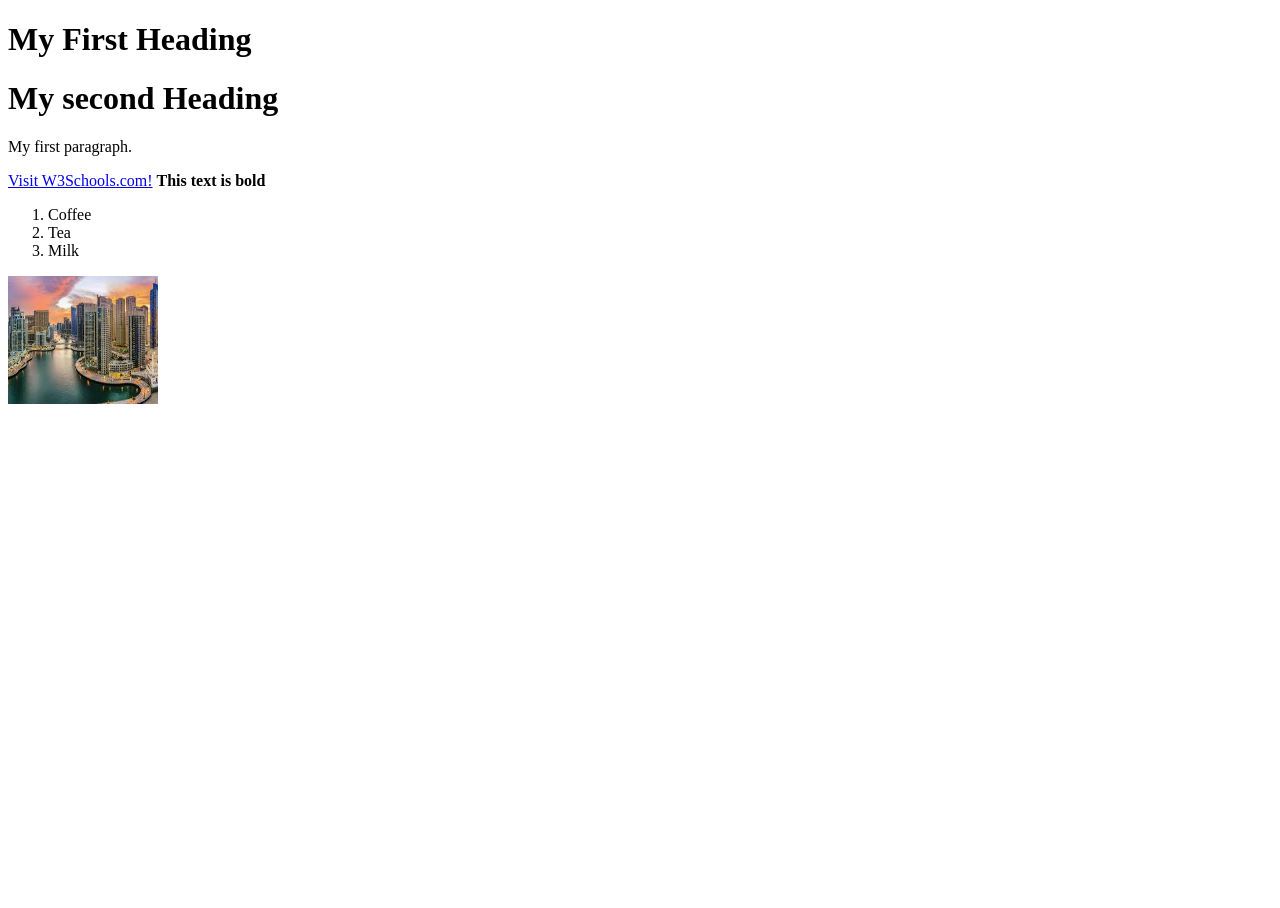
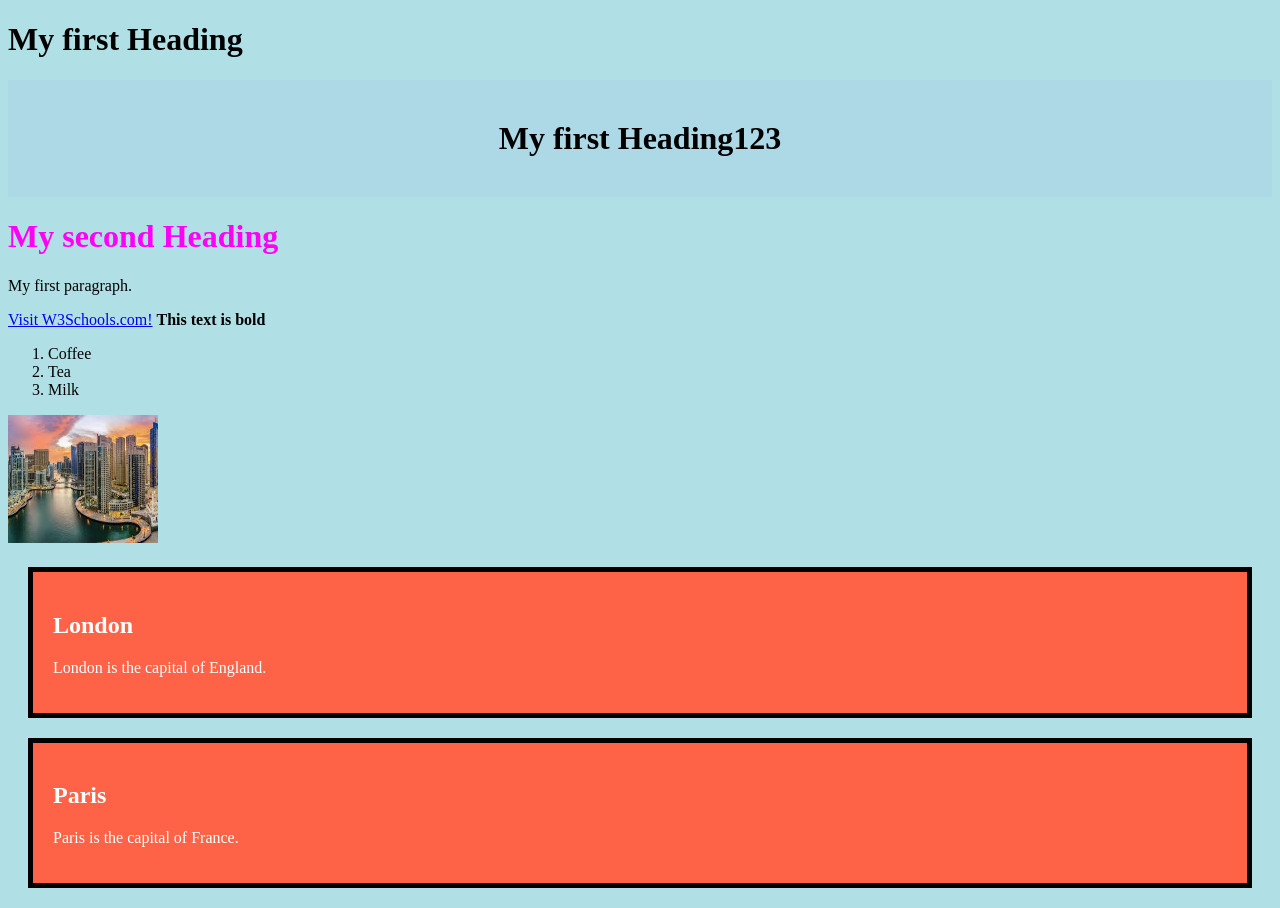
Before and after one commit to EllinaAzadova/site2, a plain HTML site: page index.html in a window 1280 px wide. Before the commit the page ends 800 px from the top, so only its background shows below. Drawn offline with Linux system fonts and the light colour scheme.

Commit message:
add css file

```diff
--- a/index.html
+++ b/index.html
@@ -2,12 +2,14 @@
 <html>
     <head>
         <title>Page Title</title>
+        <link rel="stylesheet" href="styles.css">
     </head>
     <body>
 
-        <h1>My First Heading</h1>
+        <h1>My first Heading</h1>
+        <h1 id="myHeader">My first Heading123</h1>
 
-        <h1>My second Heading</h1>
+        <h1 style="color: rgb(255, 0, 247);">My second Heading</h1>
         <p>My first paragraph.</p>
 
         <a href="https://www.w3schools.com/">Visit W3Schools.com!</a>
@@ -19,5 +21,15 @@
             <li>Milk</li>
         </ol>
         <img src="image/images.jpeg" alt="Italian Trulli" width="150" height="128">
+
+        <div class="city">
+            <h2>London</h2>
+            <p>London is the capital of England.</p>
+        </div>
+
+        <div class="city">
+            <h2>Paris</h2>
+            <p>Paris is the capital of France.</p>
+        </div>
     </body>
 </html>
--- /dev/null
+++ b/styles.css
@@ -0,0 +1,18 @@
+body {
+    background-color: powderblue;
+}
+
+#myHeader {
+  background-color: lightblue;
+  color: black;
+  padding: 40px;
+  text-align: center;
+}
+
+.city {
+  background-color: tomato;
+  color: white;
+  border: 5px solid black;
+  margin: 20px;
+  padding: 20px;
+}
```
